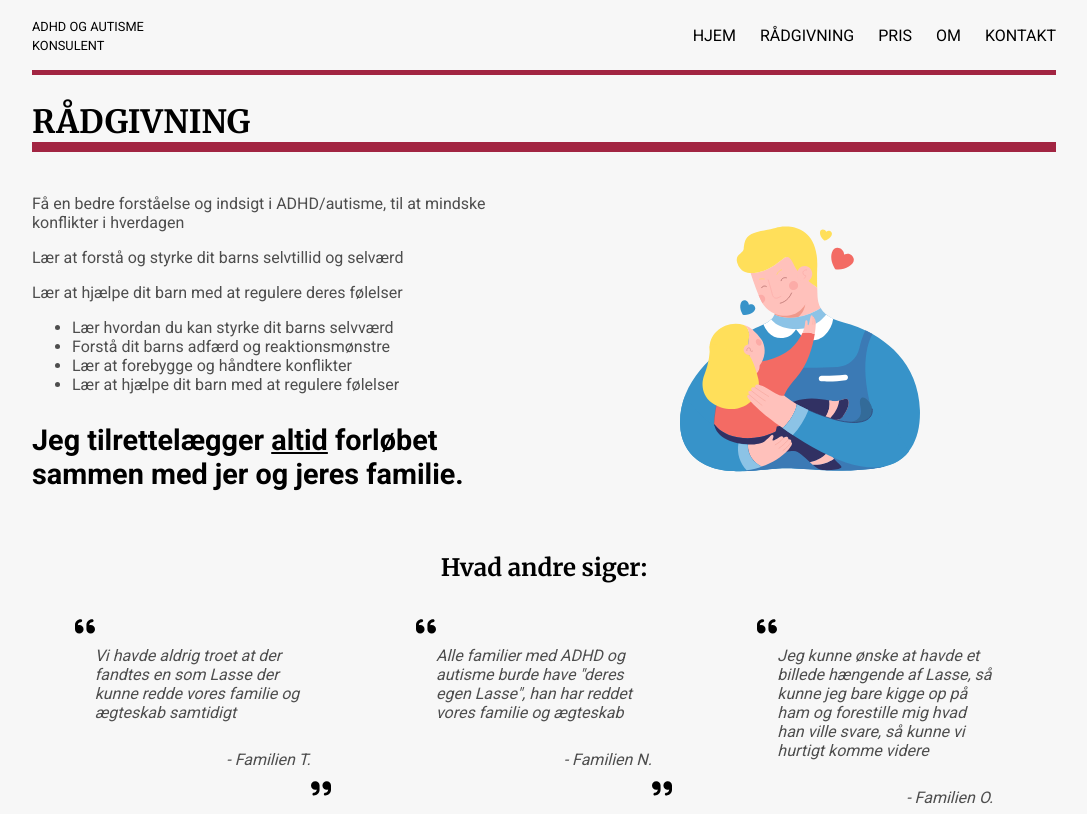
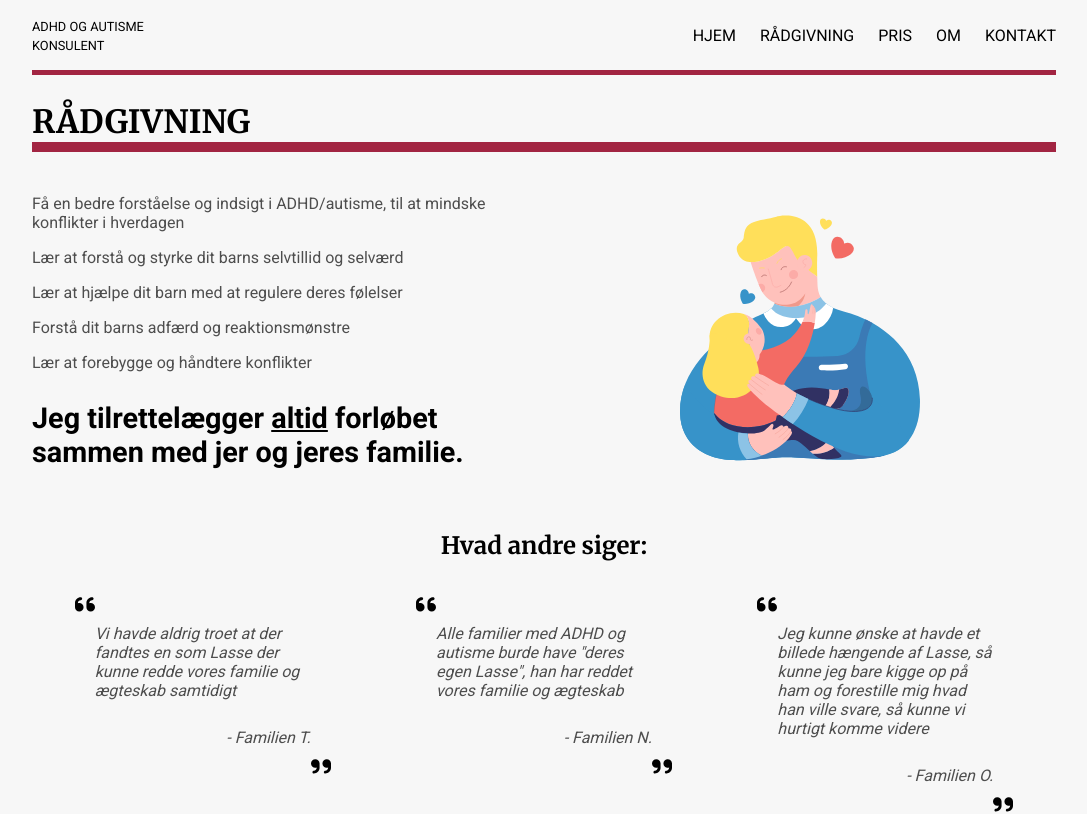
Before and after one commit to kristianhnielsen/adhd-konsulent-v2, a React (Create React App) app: page /radgivning in a window 1280 px wide. Shown: the top 814 px of the page, without its empty margins (96-1183 px from the left). Built offline with nearby package versions, Linux system fonts and the light colour scheme.

Commit message:
correct content

```diff
--- a/src/components/pages/consultation/Consultation.js
+++ b/src/components/pages/consultation/Consultation.js
@@ -40,21 +40,8 @@ export default function Consultation() {
 							Lær at hjælpe dit barn med at regulere deres
 							følelser
 						</p>
-						<div>
-							<ul>
-								<li>
-									Lær hvordan du kan styrke dit barns selvværd
-								</li>
-								<li>
-									Forstå dit barns adfærd og reaktionsmønstre
-								</li>
-								<li>Lær at forebygge og håndtere konflikter</li>
-								<li>
-									Lær at hjælpe dit barn med at regulere
-									følelser
-								</li>
-							</ul>
-						</div>
+						<p>Forstå dit barns adfærd og reaktionsmønstre</p>
+						<p>Lær at forebygge og håndtere konflikter</p>
 						<MidHeader>
 							Jeg tilrettelægger <u>altid</u> forløbet sammen med
 							jer og jeres familie.
```
